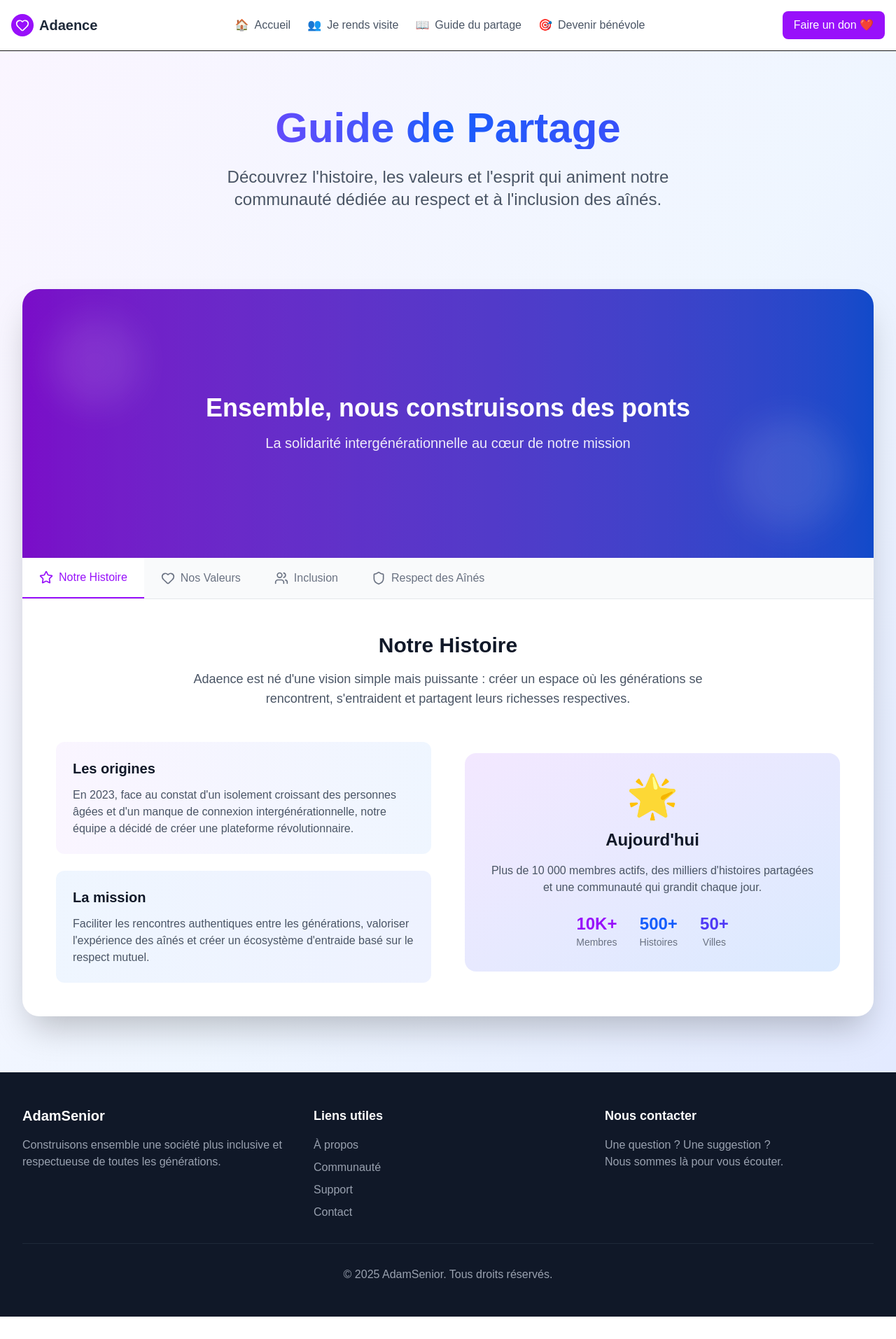
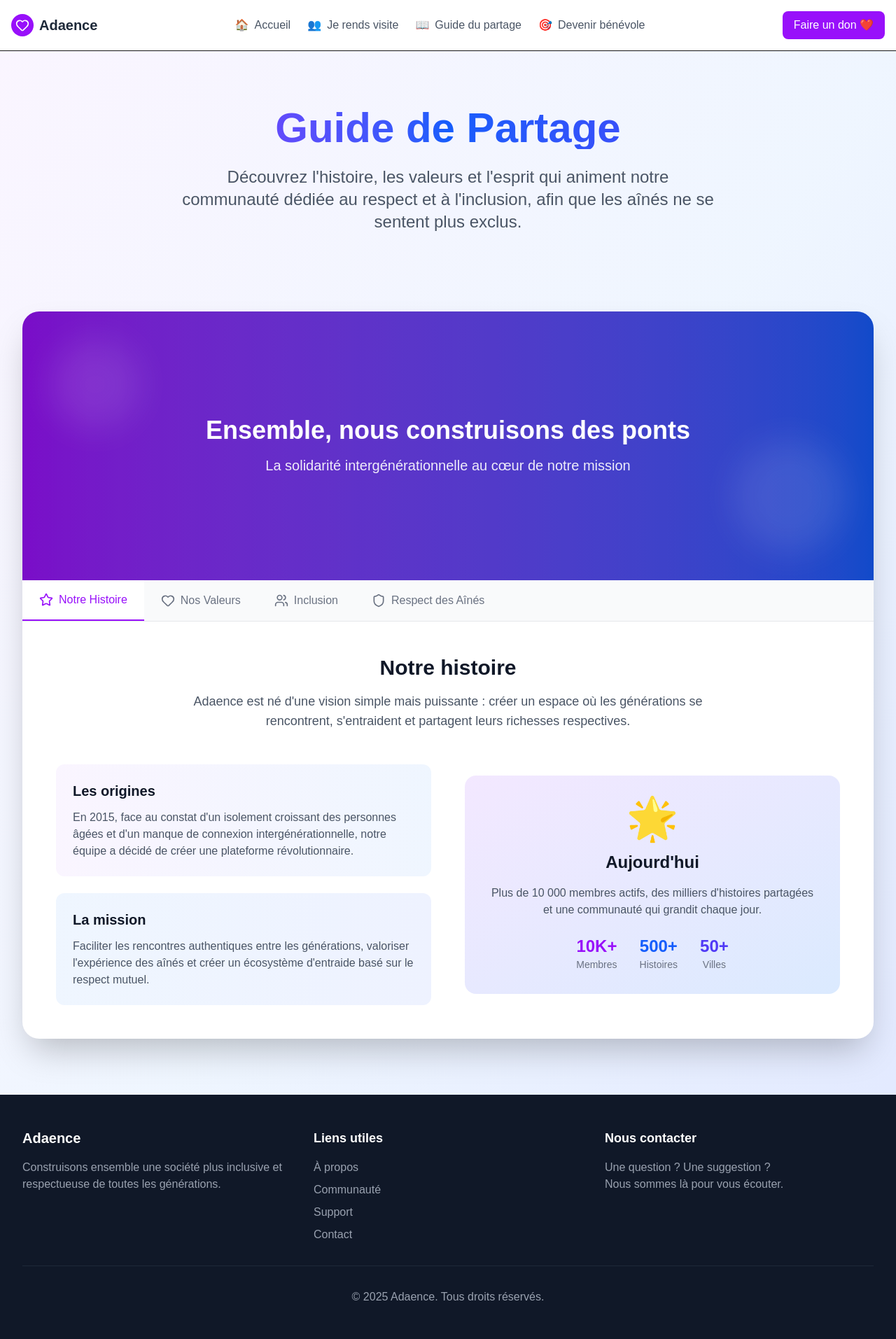
Before and after one commit to Marinegrn/ADAENCE_MVP, a Next.js app in the folder adaence-frontend/: page /guide in a window 1280 px wide. Shown: the whole page at 70% size. Before the commit the page ends 1881 px from the top, so only its background shows below. Built offline with nearby package versions, Linux system fonts and the light colour scheme.

Commit message:
update : change font-text from visit page

```diff
--- a/adaence-frontend/src/app/guide/page.js
+++ b/adaence-frontend/src/app/guide/page.js
@@ -46,7 +46,7 @@ const GuidePage = () => {
             Guide de Partage
           </h1>
           <p className="text-xl md:text-2xl text-gray-600 mb-8 max-w-3xl mx-auto">
-            Découvrez l&apos;histoire, les valeurs et l&apos;esprit qui animent notre communauté dédiée au respect et à l&apos;inclusion des aînés.
+            Découvrez l&apos;histoire, les valeurs et l&apos;esprit qui animent notre communauté dédiée au respect et à l&apos;inclusion, afin que les aînés ne se sentent plus exclus.
           </p>
         </div>
       </section>
@@ -97,7 +97,7 @@ const GuidePage = () => {
             {activeSection === 'histoire' && (
               <div className="space-y-8 animate-fade-in">
                 <div className="text-center mb-12">
-                  <h3 className="text-3xl font-bold text-gray-900 mb-4">Notre Histoire</h3>
+                  <h3 className="text-3xl font-bold text-gray-900 mb-4">Notre histoire</h3>
                   <p className="text-lg text-gray-600 max-w-3xl mx-auto">
                     Adaence est né d&apos;une vision simple mais puissante : créer un espace où les générations se rencontrent,
                     s&apos;entraident et partagent leurs richesses respectives.
@@ -109,7 +109,7 @@ const GuidePage = () => {
                     <div className="bg-gradient-to-r from-purple-50 to-blue-50 p-6 rounded-xl">
                       <h4 className="text-xl font-semibold text-gray-900 mb-3">Les origines</h4>
                       <p className="text-gray-600">
-                        En 2023, face au constat d&apos;un isolement croissant des personnes âgées et d&apos;un manque de connexion intergénérationnelle,
+                        En 2015, face au constat d&apos;un isolement croissant des personnes âgées et d&apos;un manque de connexion intergénérationnelle,
                         notre équipe a décidé de créer une plateforme révolutionnaire.
                       </p>
                     </div>
@@ -152,7 +152,7 @@ const GuidePage = () => {
             {activeSection === 'valeurs' && (
               <div className="space-y-8 animate-fade-in">
                 <div className="text-center mb-12">
-                  <h3 className="text-3xl font-bold text-gray-900 mb-4">Nos Valeurs</h3>
+                  <h3 className="text-3xl font-bold text-gray-900 mb-4">Nos valeurs</h3>
                   <p className="text-lg text-gray-600 max-w-3xl mx-auto">
                     Ces principes fondamentaux guident chacune de nos actions et définissent l&apos;esprit de notre communauté.
                   </p>
@@ -192,12 +192,12 @@ const GuidePage = () => {
                     <div className="text-3xl mb-4">♿</div>
                     <h4 className="text-xl font-semibold text-gray-900 mb-3">Accessibilité</h4>
                     <p className="text-gray-600">
-                      Notre plateforme est conçue pour être accessible à tous, quels que soient les besoins spécifiques.
+                      Notre plateforme est conçue pour être accessible à tous.tes, quels que soient les besoins spécifiques.
                     </p>
                   </div>
                   <div className="bg-gradient-to-br from-green-50 to-emerald-50 p-8 rounded-2xl">
                     <div className="text-3xl mb-4">🤝</div>
-                    <h4 className="text-xl font-semibold text-gray-900 mb-3">Égalité des chances</h4>
+                    <h4 className="text-xl font-semibold text-gray-900 mb-3">Égalité</h4>
                     <p className="text-gray-600">
                       Chaque membre a les mêmes opportunités de partager, d&apos;apprendre et de contribuer.
                     </p>
@@ -258,7 +258,7 @@ const GuidePage = () => {
         <div className="max-w-7xl mx-auto px-4 sm:px-6 lg:px-8">
           <div className="grid md:grid-cols-3 gap-8">
             <div>
-              <h3 className="text-xl font-bold mb-4">AdamSenior</h3>
+              <h3 className="text-xl font-bold mb-4">Adaence</h3>
               <p className="text-gray-400">
                 Construisons ensemble une société plus inclusive et respectueuse de toutes les générations.
               </p>
@@ -281,7 +281,7 @@ const GuidePage = () => {
             </div>
           </div>
           <div className="border-t border-gray-800 mt-8 pt-8 text-center text-gray-400">
-            <p>&copy; 2025 AdamSenior. Tous droits réservés.</p>
+            <p>&copy; 2025 Adaence. Tous droits réservés.</p>
           </div>
         </div>
       </footer>
--- a/adaence-frontend/src/app/visites/page.js
+++ b/adaence-frontend/src/app/visites/page.js
@@ -150,7 +150,7 @@ const AdaenceVisitPage = () => {
             </label>
             <select
               id="moment"
-                className="w-full border border-gray-300 rounded-lg px-3 py-2 focus:outline-none focus:ring-2 focus:ring-purple-500"
+              className="w-full border border-gray-300 rounded-lg px-3 py-2 focus:outline-none focus:ring-2 focus:ring-purple-500 text-gray-900"
               value={selectedMoment}
               onChange={(e) => setSelectedMoment(e.target.value)}
             >
@@ -173,7 +173,7 @@ const AdaenceVisitPage = () => {
               id="location"
               type="text"
               placeholder="Votre ville"
-                className="w-full border border-gray-300 rounded-lg px-3 py-2 focus:outline-none focus:ring-2 focus:ring-purple-500"
+              className="w-full border border-gray-300 rounded-lg px-3 py-2 focus:outline-none focus:ring-2 focus:ring-purple-500 text-gray-900"
               value={location}
               onChange={(e) => setLocation(e.target.value)}
             />
```
Also changed, not shown: adaence-frontend/public/assets/sharing.jpg (added). Lines whose indentation alone changed are shown as unchanged.
